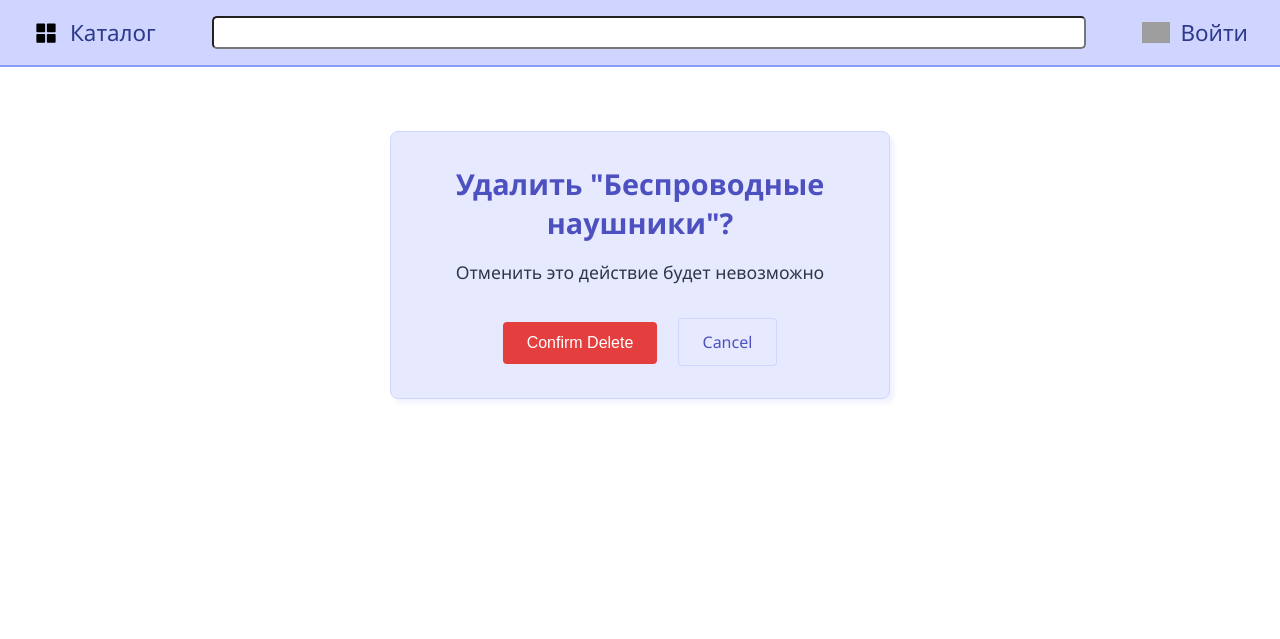
After one commit to gedfalk/effectiveMobile, a Django app: template items/templates/items/confirm_delete.html in a window 1280 px wide. The commit adds this page. Shown: the top 639 px of the page. Run offline with Django 5.2, Linux system fonts and the light colour scheme; the template is opened without the code that fills it: values that come from a table or form of the project are taken from there, others are empty; data comes from the database, SQL or seed files in the repository; both versions use the stored data as it was after the commit; grey boxes are pictures that could not be loaded.

Commit message:
feat: add delete item option

```diff
--- a/items/static/items/css/card.css
+++ b/items/static/items/css/card.css
@@ -19,6 +19,7 @@
   border-radius: 8px;
   overflow: hidden;
   background: white;
+  min-height: 45vh;
 }
 
 .card-link:hover .item-card {
--- /dev/null
+++ b/items/static/items/css/delete_confirm.css
@@ -0,0 +1,57 @@
+.delete-confirm {
+    max-width: 500px;
+    margin: 3rem auto;
+    padding: 2rem;
+    background: #e7e9fe;
+    border: 1px solid #d0d5ff;
+    border-radius: 8px;
+    box-shadow: 4px 4px 4px rgba(111, 132, 255, 0.1);
+    text-align: center;
+}
+
+.delete-confirm h2 {
+    color: #4c51bf;
+    font-size: 1.8rem;
+    margin-bottom: 1rem;
+    font-weight: 600;
+}
+
+.delete-confirm p {
+    color: #2d3748;
+    font-size: 1.1rem;
+    line-height: 1.6;
+    margin-bottom: 2rem;
+}
+
+.delete-confirm .delete-btn {
+    background: #e53e3e;
+    color: white;
+    padding: 0.75rem 1.5rem;
+    border: none;
+    border-radius: 4px;
+    font-size: 1rem;
+    font-weight: 500;
+    cursor: pointer;
+    transition: background 0.2s;
+}
+
+.delete-confirm .delete-btn:hover {
+    background: #992323;
+}
+
+.delete-confirm .cancel-btn {
+    display: inline-block;
+    padding: 0.75rem 1.5rem;
+    margin-left: 1rem;
+    border: 1px solid #d0d5ff;
+    border-radius: 4px;
+    color: #4c51bf;
+    text-decoration: none;
+    font-weight: 500;
+    transition: all 0.2s;
+}
+
+.delete-confirm .cancel-btn:hover {
+    background: #f0f2ff;
+    border-color: #8a9bff;
+}
--- a/items/static/items/css/main.css
+++ b/items/static/items/css/main.css
@@ -2,3 +2,4 @@
 @import "forms.css";
 @import "success.css";
 @import "item_detail.css";
+@import "delete_confirm.css";
--- /dev/null
+++ b/items/templates/items/confirm_delete.html
@@ -0,0 +1,15 @@
+{% extends 'main/base.html' %}
+{% load static %}
+
+{% block content %}
+<div class="delete-confirm">
+    <h2>Удалить "{{ item.title }}"?</h2>
+    <p>Отменить это действие будет невозможно</p>
+
+    <form method="post">
+        {% csrf_token %}
+        <button type="submit" class="delete-btn">Confirm Delete</button>
+        <a href="{% url 'item_detail' item.pk %}" class="cancel-btn">Cancel</a>
+    </form>
+</div>
+{% endblock %}
--- a/items/templates/items/item_detail.html
+++ b/items/templates/items/item_detail.html
@@ -6,7 +6,7 @@
         {% if item.image %}
             <img src="{{ item.image.url }}" alt="{{ item.title }}">
         {% else %}
-            <div class="no-image">No Image Available</div>
+            <div class="no-image">No Image</div>
         {% endif %}
     </div>
 
--- a/items/urls.py
+++ b/items/urls.py
@@ -4,4 +4,6 @@ from . import views
 urlpatterns = [
     path('<int:pk>/', views.item_detail, name='item_detail'),
     path('add/', views.add_item, name='add_item'),
+    path('<int:pk>/edit/', views.edit_item, name='edit_item'),
+    path('<int:pk>/delete/', views.delete_item, name='delete_item')
 ]
```
Also changed, not shown: items/static/items/css/item_detail.css (+21 -2 lines), items/views.py (+11 -0 lines), db.sqlite3, items/static/items/css/forms.css (line endings or trailing spaces), media/item_images/6674788052.webp (deleted), media/item_images/book.webp (deleted), media/item_images/chair_UlhnoaC.webp (deleted), media/item_images/gamepad.webp (deleted), media/item_images/notebook.webp (deleted), media/item_images/notebook_Xgo6TWX.webp (deleted), media/item_images/shoes.webp (deleted), media/item_images/shoes_1NWKxXA.webp (deleted).
